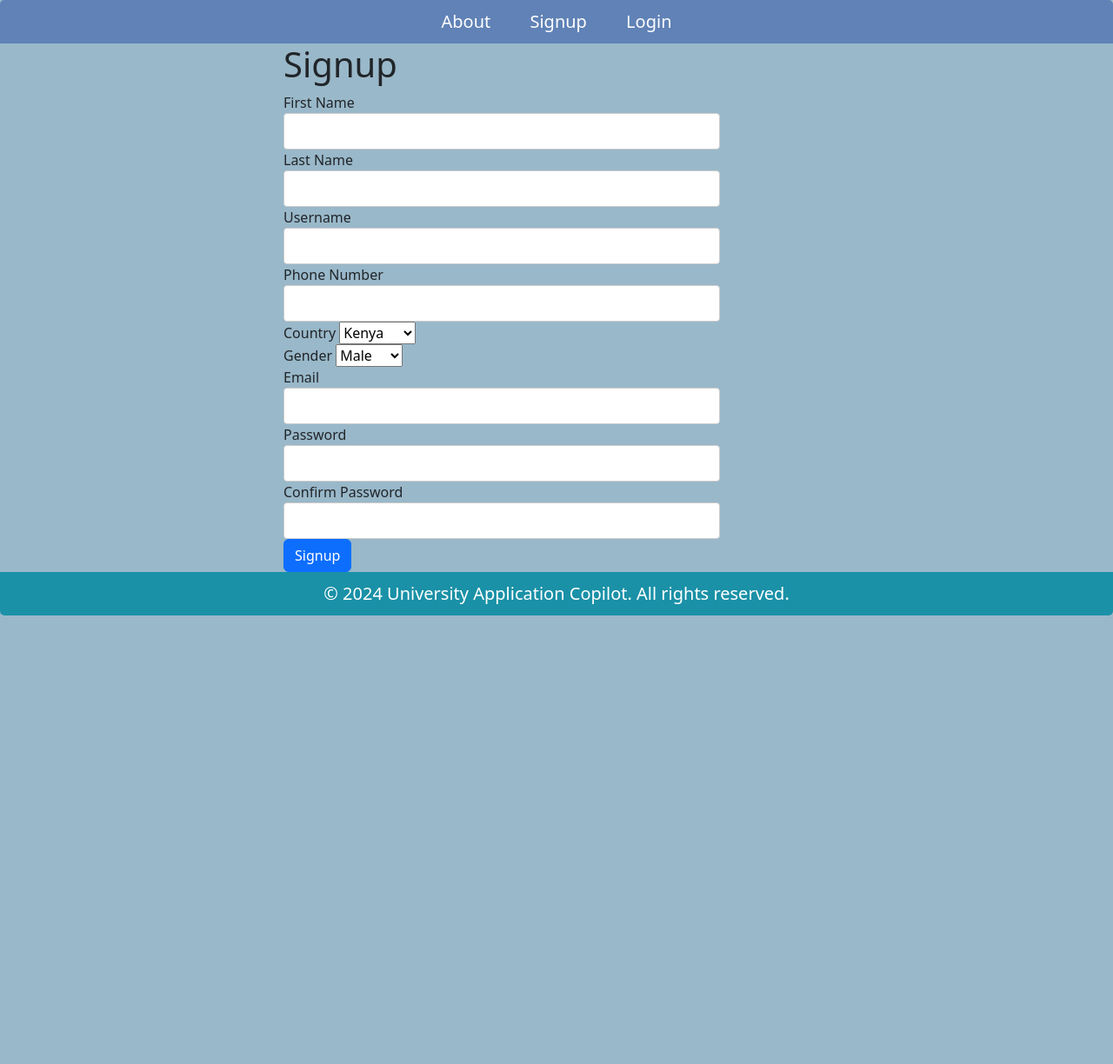
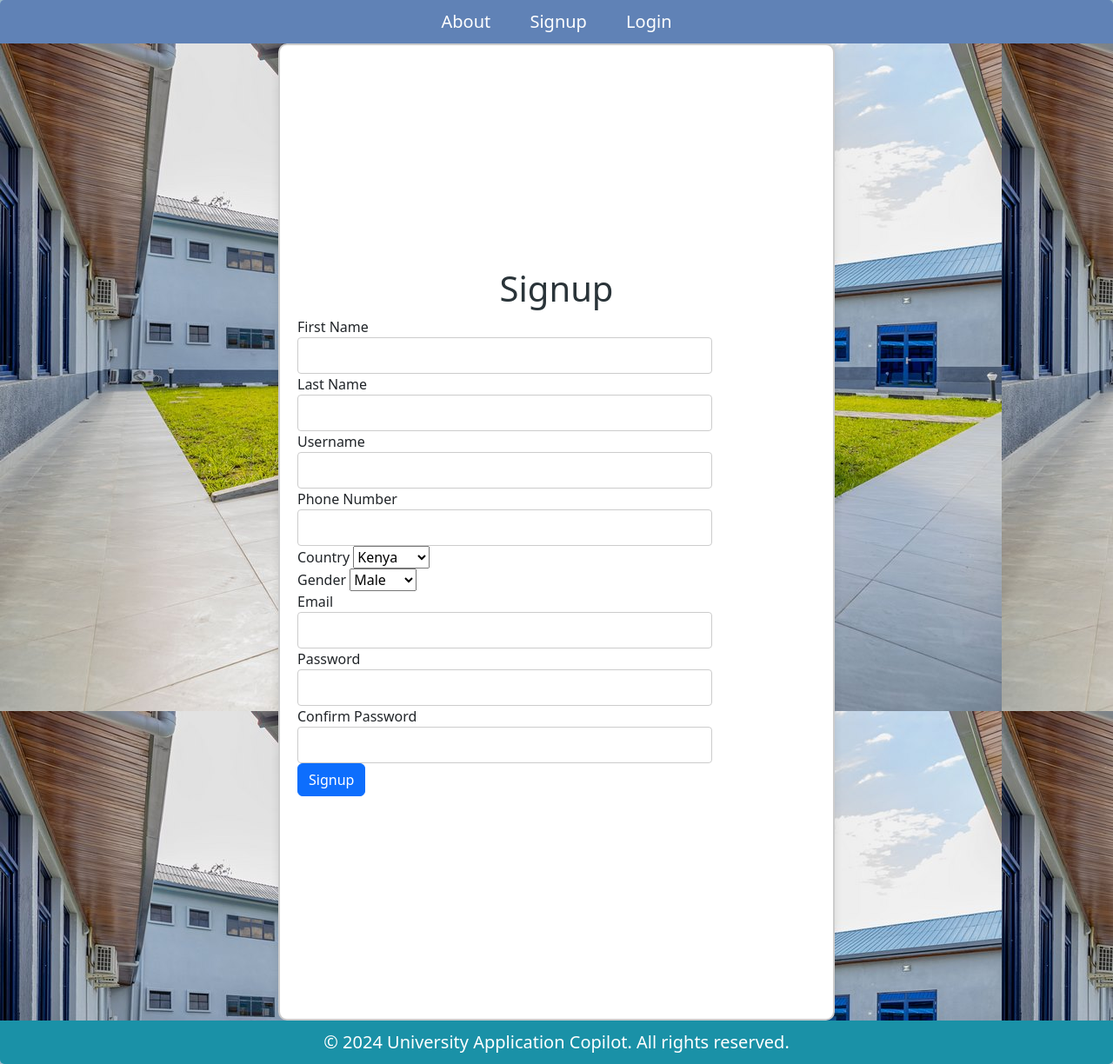
Before and after one commit to RangiraDave/My_portfolio_project_V1, a Flask app: page /signup in a window 1280 px wide. Shown: the whole page at 87% size. Before the commit the page ends 708 px from the top, so only its background shows below. Run offline with Flask 3, Linux system fonts and the light colour scheme.

Commit message:
added a background picture

```diff
--- a/app/static/css/style.css
+++ b/app/static/css/style.css
@@ -166,3 +166,29 @@ footer {
     background-color: #f8f5f5;
     border-bottom: 0px;
   }
+
+.background-image {
+    background-image: url('../assets/img/b.jpg');
+    object-fit: contain;
+    overflow-clip-margin: content-box;
+    overflow: clip;
+    overflow-x: overlay;
+    overflow-y: hidden;
+}
+
+.form-p {
+  background-color: #fff;
+  margin: auto;
+  width: 50%;
+  border: 2px solid #ccc;
+  padding: 20px;
+  padding-top: 20%;
+  padding-bottom: 20%;
+  border-radius: 10px;
+  box-shadow: 0 0 10px rgba(0, 0, 0, 0.1);
+}
+
+h1 {
+  text-align: center;
+  color: var(--text-color);
+}
--- a/app/templates/about.html
+++ b/app/templates/about.html
@@ -96,7 +96,6 @@
             </div>
         </section>
         <!-- Content section 4-->
-        <section>
         <div class="container px-5">
             <div class="container px-5 align-items-center">
                 <h1><p><u>Connect with Rangira</u></p><h1>
@@ -135,7 +134,6 @@
                 </div>
             </div>
         </div>
-        </section>
         <!-- Footer-->
         <footer class="py-5 bg-black">
 
--- a/app/templates/base.html
+++ b/app/templates/base.html
@@ -24,8 +24,10 @@
                 <a href="/login">Login</a>
             {% endif %}
         </header>
+            <div class="background-image">
                 {% block content %}
                 {% endblock %}
+            </div>
         <footer>
             &copy; 2024 University Application Copilot. All rights reserved.
         </footer>
--- a/app/templates/reset_password.html
+++ b/app/templates/reset_password.html
@@ -1,6 +1,7 @@
 {% extends 'base.html' %}
 
 {% block content %}
+    <div class="form-p">
         <h1>Password Reset</h1>
         <p>Please enter your email address below to reset your password.</p>
         <form action="{{ url_for('reset_password') }}" method="POST">
@@ -8,4 +9,5 @@
             <input type="email" id="email" name="email" required>
             <button type="submit">Reset Password</button>
         </form>
+    </div>
 {% endblock %}
--- a/app/templates/reset_password_with_token.html
+++ b/app/templates/reset_password_with_token.html
@@ -1,6 +1,7 @@
 {% extends "base.html" %}
 
 {% block content %}
+    <div class="form-p">
         <h1>Reset Password</h1>
         <p>Please enter your new password below.</p>
         <form action="{{ url_for('reset_password_with_token', token=token) }}" method="POST"></form>
@@ -10,4 +11,5 @@
             <input type="password" id="confirm_password" name="confirm_password" required>
             <button type="submit">Update Password</button>
         </form>
+    </div>
 {% endblock %}
--- a/app/templates/signup.html
+++ b/app/templates/signup.html
@@ -2,47 +2,47 @@
 
 {% block content %}
     <!-- <div class="container"> -->
-    <div class="row justify-content-center">
-        <div class="col-md-6">
+    <div class="form-p">
+        <div>
             <h1>Signup</h1>
             <form method="POST" action="{{ url_for('signup_route') }}">
                 {{ form.csrf_token }}
-                <div class="form-group">
+                <div>
                     {{ form.firstname.label }} {{ form.firstname() }}
                 </div>
-                <div class="form-group">
+                <div>
                     {{ form.lastname.label }} {{ form.lastname() }}
                 </div>
-                <div class="form-group">
+                <div>
                     {{ form.username.label }}
                         {% if form.username.errors %}
                             <p class="error">{{ form.username.errors[0] }}</p>
                         {% endif %}
                     {{ form.username() }}
                 </div>
-                <div class="form-group">
+                <div>
                     {{ form.phonenumber.label }} {{ form.phonenumber() }}
                 </div>
-                <div class="form-group">
+                <div>
                     {{ form.location.label }} {{ form.location() }}
                 </div>
-                <div class="form-group">
+                <div>
                     {{ form.gender.label }} {{ form.gender() }}
                 </div>
-                <div class="form-group">
+                <div>
                     {{ form.email.label }}
                         {% if form.email.errors %}
                             <p class="error">{{ form.email.errors[0] }}</p>
                         {% endif %}
                     {{ form.email() }}
                 </div>
-                <div class="form-group">
+                <div>
                     {{ form.password.label }} {{ form.password() }}
                 </div>
-                <div class="form-group">
+                <div>
                     {{ form.confirm_password.label }} {{ form.confirm_password() }}
                 </div>
-                <div class="form-group">
+                <div>
                     <input type="submit" value="Signup" class="btn btn-primary">
                 </div>
             </form>
```
Also changed, not shown: app/templates/login.html (+4 -4 lines), app/static/assets/img/DJI_0239.jpeg (deleted), app/static/assets/img/b.jpg (added), app/static/css/about.css. Lines whose indentation alone changed are shown as unchanged.
